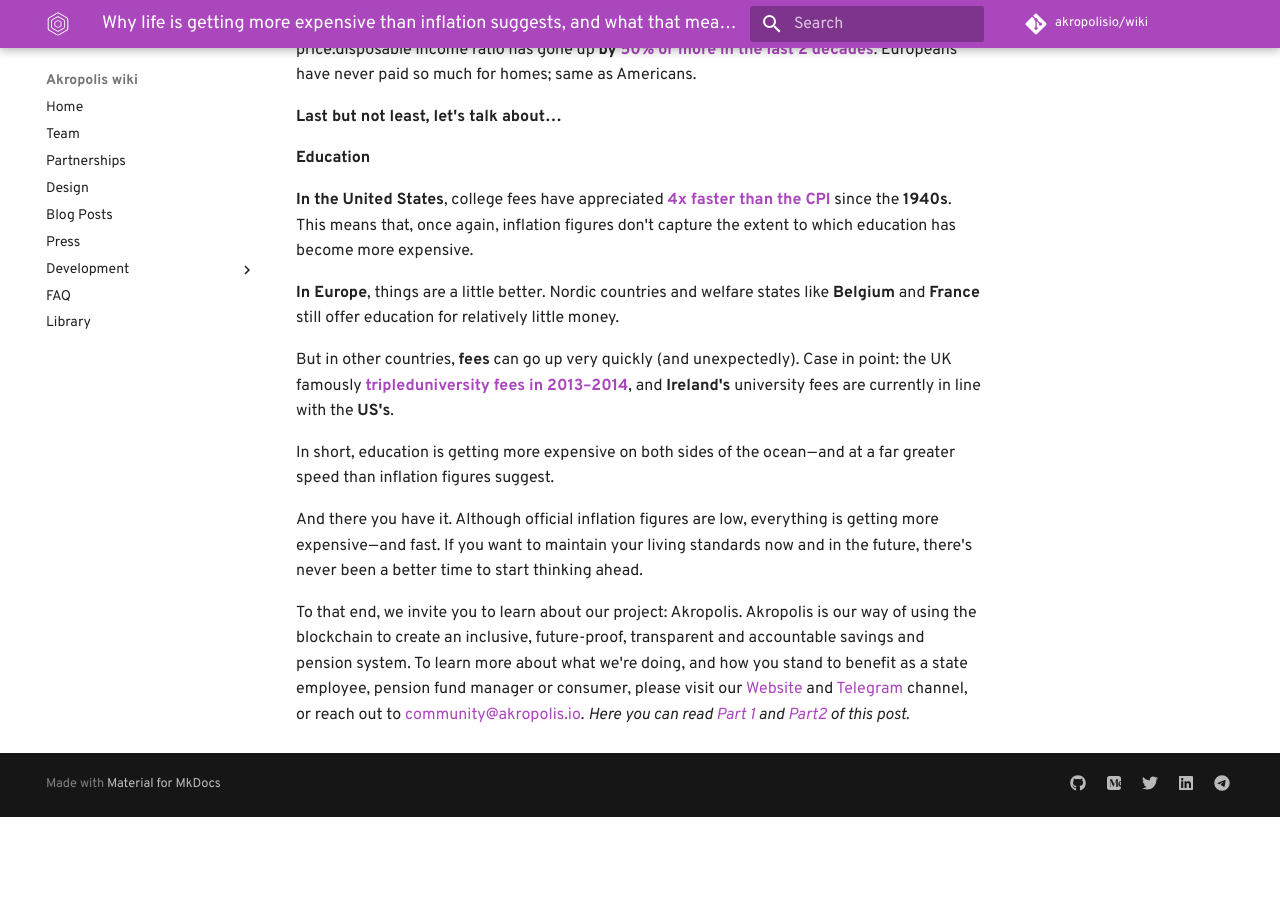
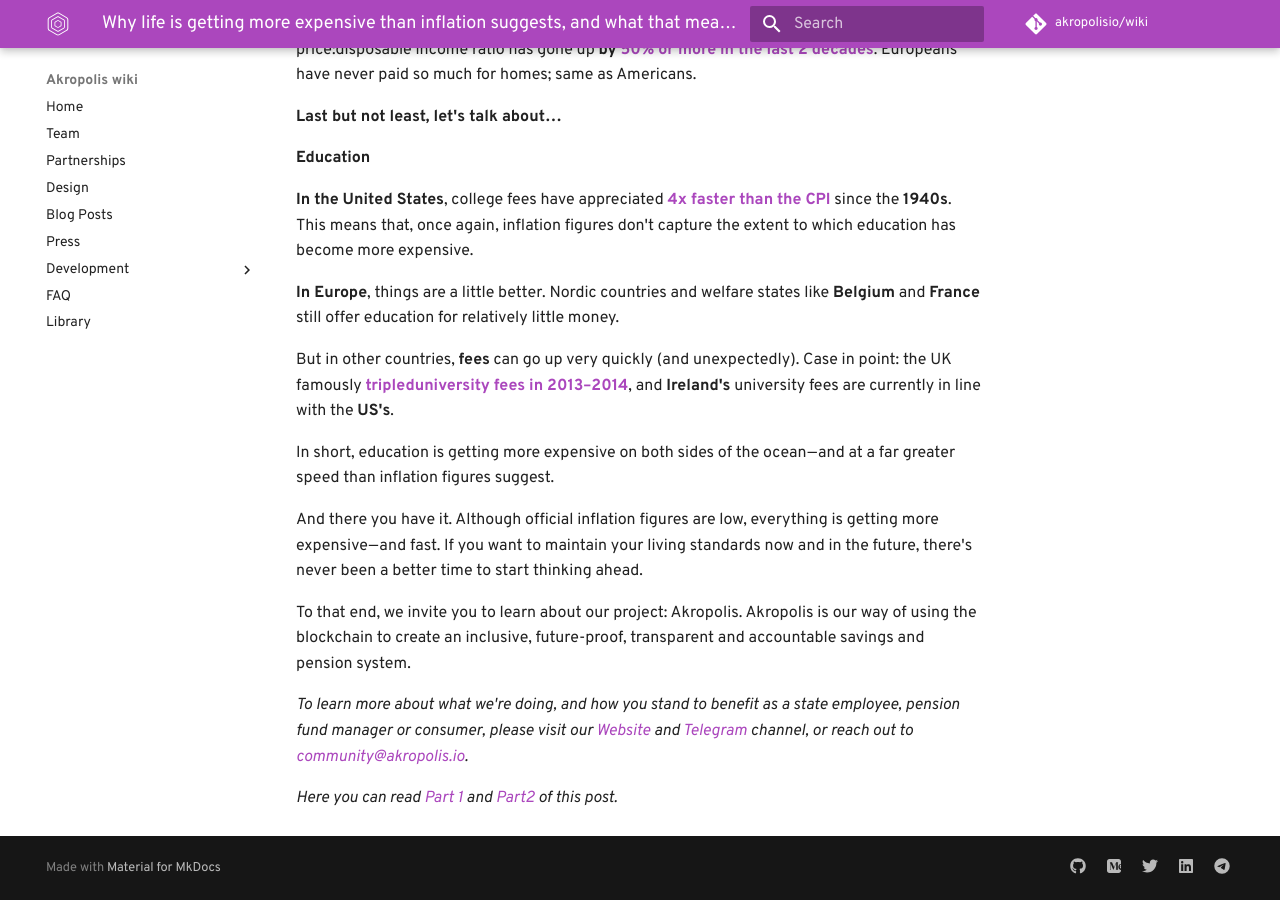
Before and after one commit to kaonone/wiki, an MkDocs documentation site: the page built from docs/library/2018 Why life is getting more expensive than inflation suggests 3.md, in a window 1280 px wide and 900 px high, scrolled down 1185 px. Built offline with MkDocs 1.6.1 and Material for MkDocs 9.7.7, drawn with Linux system fonts in a browser that asks for light colours; some web fonts are replaced; comment, search, counter and statistics services are not loaded; old or Windows-style settings are respelled for this version of MkDocs; before the commit the page ends 2002 px from its top, so only the background shows below that.

```diff
--- a/docs/library/2018 Why life is getting more expensive than inflation suggests 3.md
+++ b/docs/library/2018 Why life is getting more expensive than inflation suggests 3.md
@@ -42,5 +42,8 @@ In short, education is getting more expensive on both sides of the ocean —
 
 And there you have it. Although official inflation figures are low, everything is getting more expensive — and fast. If you want to maintain your living standards now and in the future, there&#39;s never been a better time to start thinking ahead.
 
-To that end, we invite you to learn about our project: Akropolis. Akropolis is our way of using the blockchain to create an inclusive, future-proof, transparent and accountable savings and pension system. To learn more about what we&#39;re doing, and how you stand to benefit as a state employee, pension fund manager or consumer, please visit our [Website](https://akropolis.io/) and [Telegram](https://t.me/akropolis_official) channel, or reach out to [community@akropolis.io](mailto:community@akropolis.io).
+To that end, we invite you to learn about our project: Akropolis. Akropolis is our way of using the blockchain to create an inclusive, future-proof, transparent and accountable savings and pension system.
+
+_To learn more about what we&#39;re doing, and how you stand to benefit as a state employee, pension fund manager or consumer, please visit our [Website](https://akropolis.io/) and [Telegram](https://t.me/akropolis_official) channel, or reach out to [community@akropolis.io](mailto:community@akropolis.io)._
+
 _Here you can read [Part 1](https://wiki.akropolis.io/library/2018%20Why%20life%20is%20getting%20more%20expensive%20than%20inflation%20suggests%201/) and [Part2](https://wiki.akropolis.io/library/2018%20Why%20life%20is%20getting%20more%20expensive%20than%20inflation%20suggests%202/) of this post._
```
